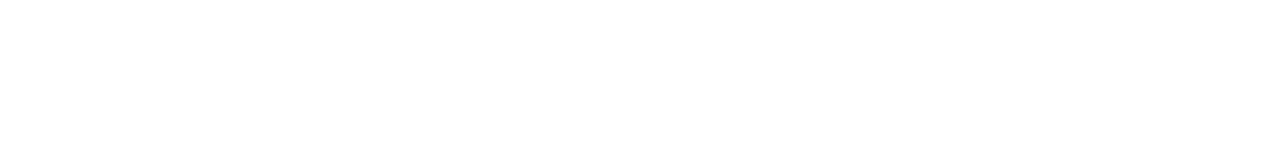
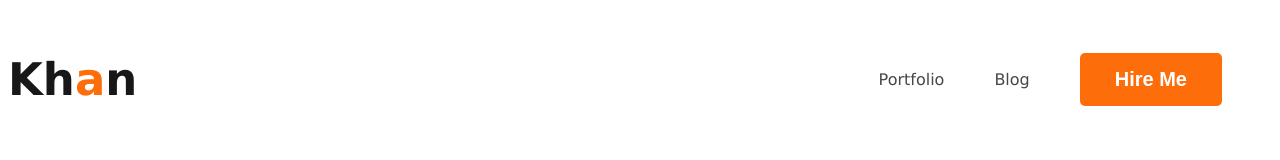
Before and after one commit to emoncse2020/portfolio-web, a plain HTML site: page index.htm in a window 1280 px wide. Drawn offline with Linux system fonts and the light colour scheme.

Commit message:
added navbar

```diff
--- a/index.htm
+++ b/index.htm
@@ -4,8 +4,30 @@
     <meta charset="UTF-8" />
     <meta name="viewport" content="width=device-width, initial-scale=1.0" />
     <title>Maisha Tasnim Khan Portfolio</title>
+    <link rel="preconnect" href="https://fonts.googleapis.com" />
+    <link rel="preconnect" href="https://fonts.gstatic.com" crossorigin />
+    <!-- <link
+      href="https://fonts.googleapis.com/css2?family=Open+Sans:ital,wght@0,300..800;1,300..800&display=swap"
+      rel="stylesheet"
+    /> -->
+    <link rel="stylesheet" href="styles/styles.css" />
   </head>
   <body>
-    <header></header>
+    <header>
+      <nav>
+        <h3 class="nav-title">Kh<span class="txt-primary">a</span>n</h3>
+        <ul>
+          <li>
+            <a href="">Portfolio</a>
+          </li>
+          <li>
+            <a href="">Blog</a>
+          </li>
+          <li>
+            <button class="btn-primary">Hire Me</button>
+          </li>
+        </ul>
+      </nav>
+    </header>
   </body>
 </html>
--- /dev/null
+++ b/styles/styles.css
@@ -0,0 +1,39 @@
+body {
+  font-family: "Lucida Sans", "Lucida Sans Regular", "Lucida Grande",
+    "Lucida Sans Unicode", Geneva, Verdana, sans-serif;
+}
+.btn-primary {
+  background-color: #fd6e0a;
+  border-radius: 5px;
+  font-size: 20px;
+  color: white;
+  font-weight: 700;
+  border: 0;
+  padding: 15px 35px;
+}
+
+nav {
+  display: flex;
+  justify-content: space-between;
+  align-items: center;
+}
+.nav-title {
+  color: #181818;
+  font-size: 45px;
+  font-weight: 800;
+}
+.txt-primary {
+  color: #fd6e0a;
+}
+nav > ul {
+  display: flex;
+  align-items: center;
+}
+nav li {
+  list-style: none;
+  margin-right: 50px;
+}
+nav a {
+  text-decoration: none;
+  color: #474747;
+}
```
